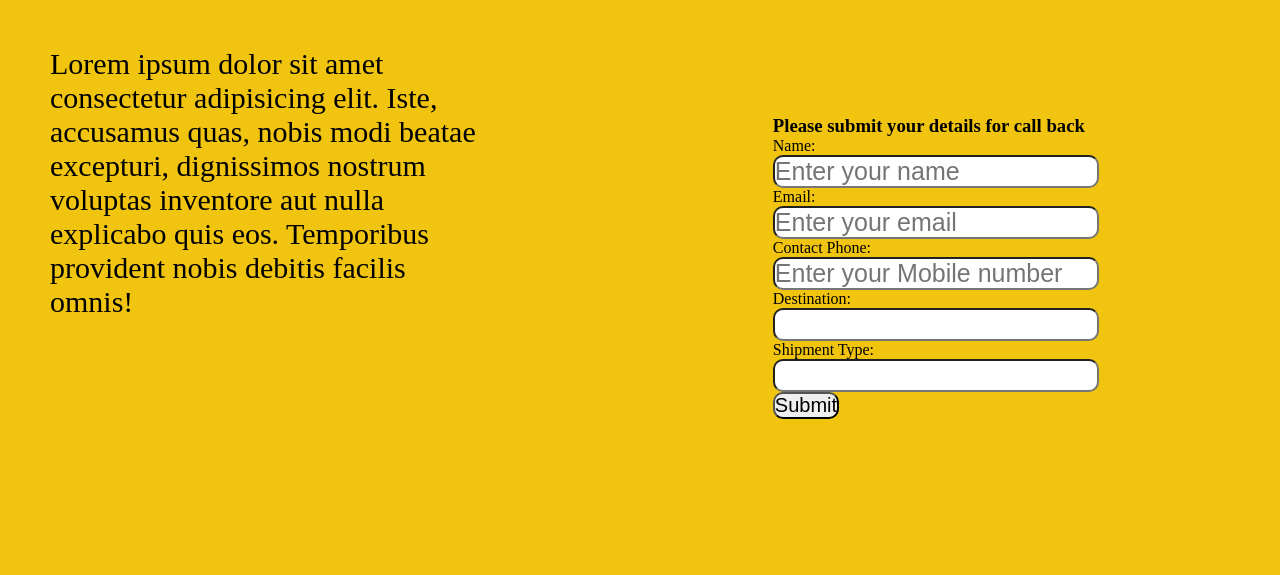
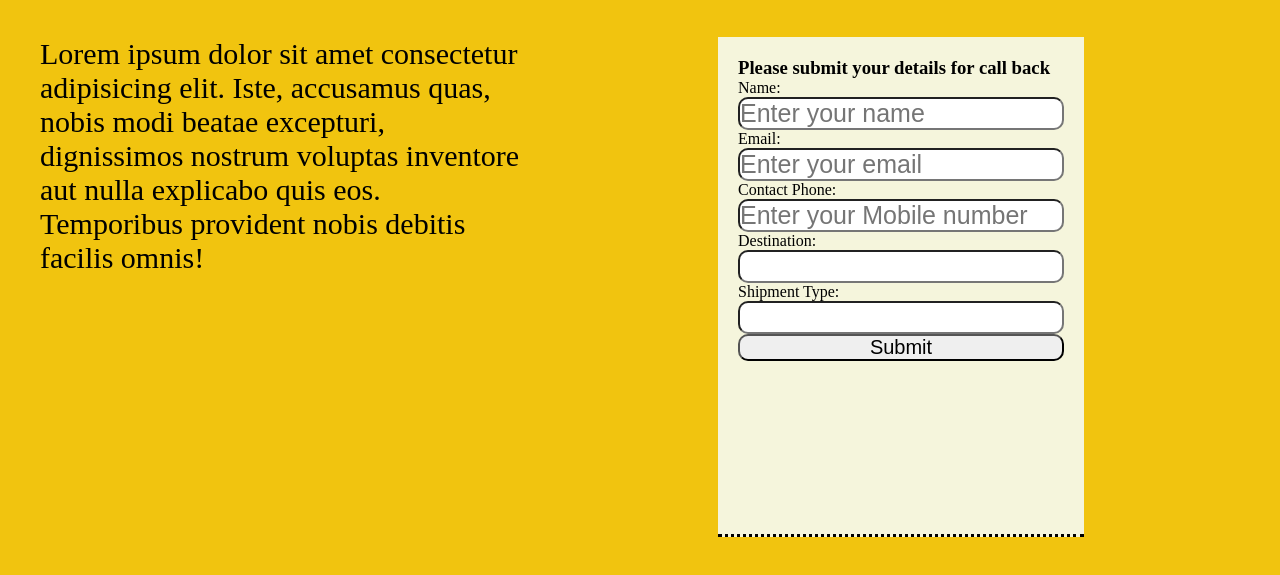
Before and after one commit to kyber03/asquare, a plain HTML site: page index.html in a window 1280 px wide. Shown: the part 61-636 px from the top of the page. Drawn offline with Linux system fonts and the light colour scheme.

Commit message:
Add files via upload

```diff
--- a/style.css
+++ b/style.css
@@ -27,22 +27,35 @@ input{
     justify-content: space-between;
     align-items: center;
     margin: 20px;
+    padding: 20px;
 }
+
+
 
 label{
     display: flex;
     flex-direction: column;
     justify-content: center;
+
     }
+
+
 .wordings{
     width: 40%;
     height: 500px;
     font-size: 30px;
-    padding: 30px;
+
 
 }
 .register{
     margin-right: 13%;
+    height: 500px;
+    border-bottom-style: dotted;
+    background-color: beige;
+    display: flex;
+    flex-direction: column;
+    justify-items: center;
+    padding: 20px;
 }
 
 
```
